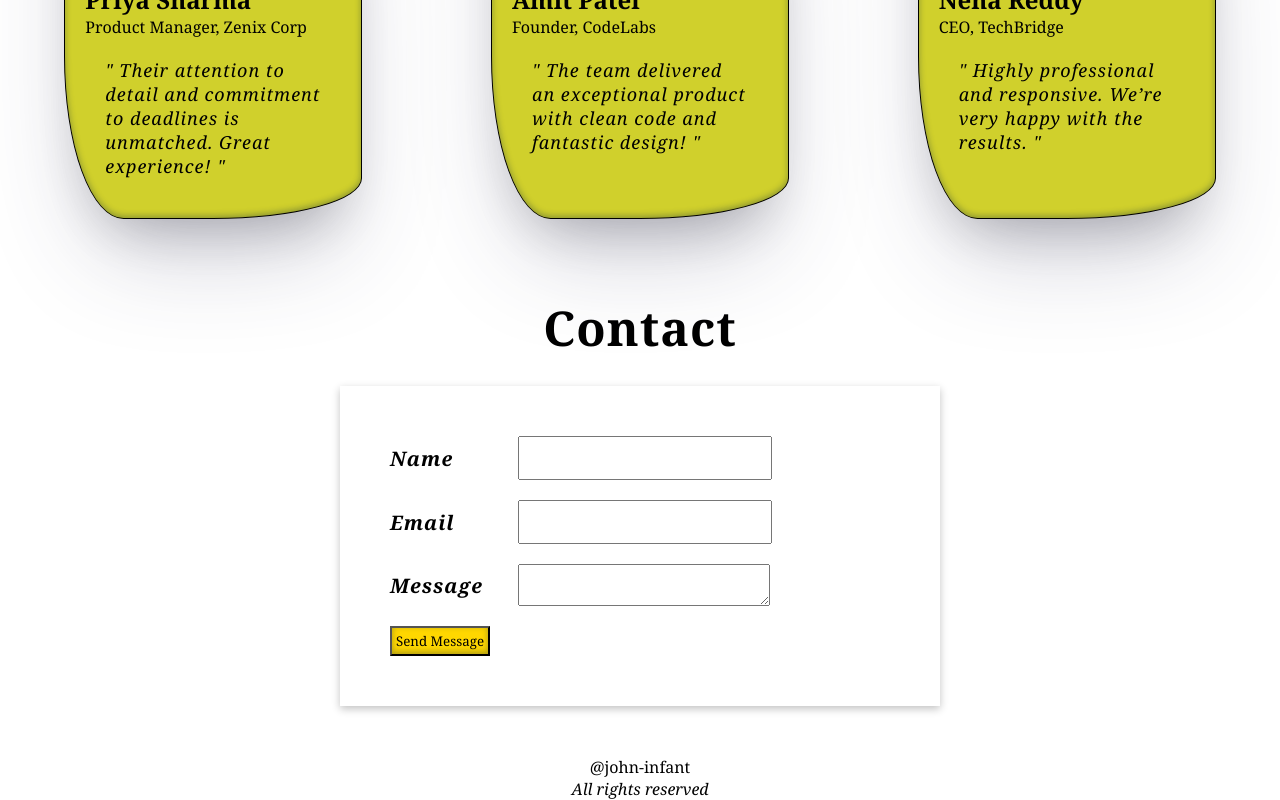
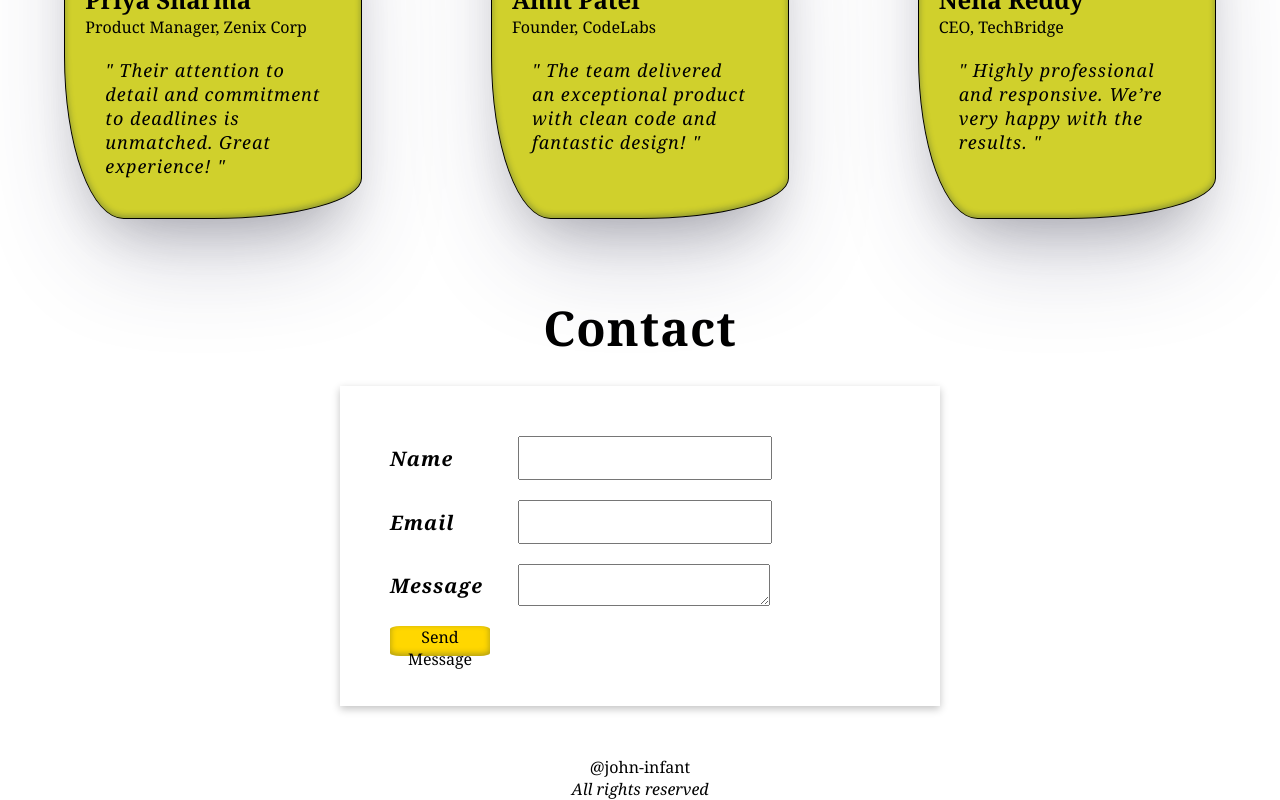
Before and after one commit to johninfant021/NextWeb, a React (Create React App) app: page / in a window 1280 px wide. Shown: the part 3726-4526 px from the top of the page. Built offline with nearby package versions, Linux system fonts and the light colour scheme.

Commit message:
finished

```diff
--- a/src/Pages/Contact/Contact.css
+++ b/src/Pages/Contact/Contact.css
@@ -37,6 +37,9 @@ button{
     width: 100px;
     font-family: Georgia, 'Times New Roman', Times, serif;
     background-color: gold;
+    border: none;
+    border-radius: 10%;
+    font-size: 2vh;
     box-shadow: rgba(50, 50, 93, 0.25) 0px 50px 100px -20px, rgba(0, 0, 0, 0.3) 0px 30px 60px -30px, rgba(10, 37, 64, 0.35) 0px -2px 6px 0px inset;
 }
 @media (max-width:600px) {
```
